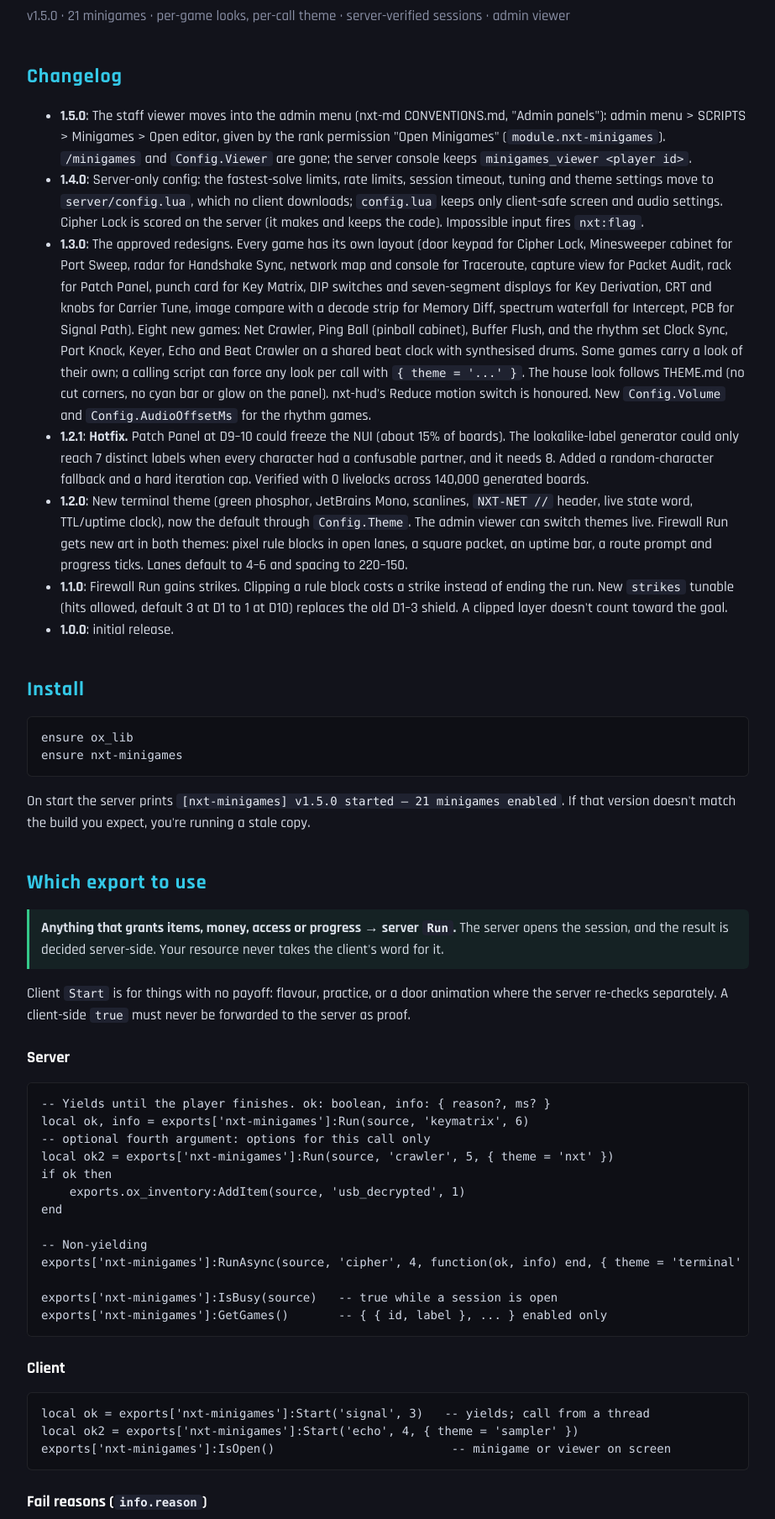
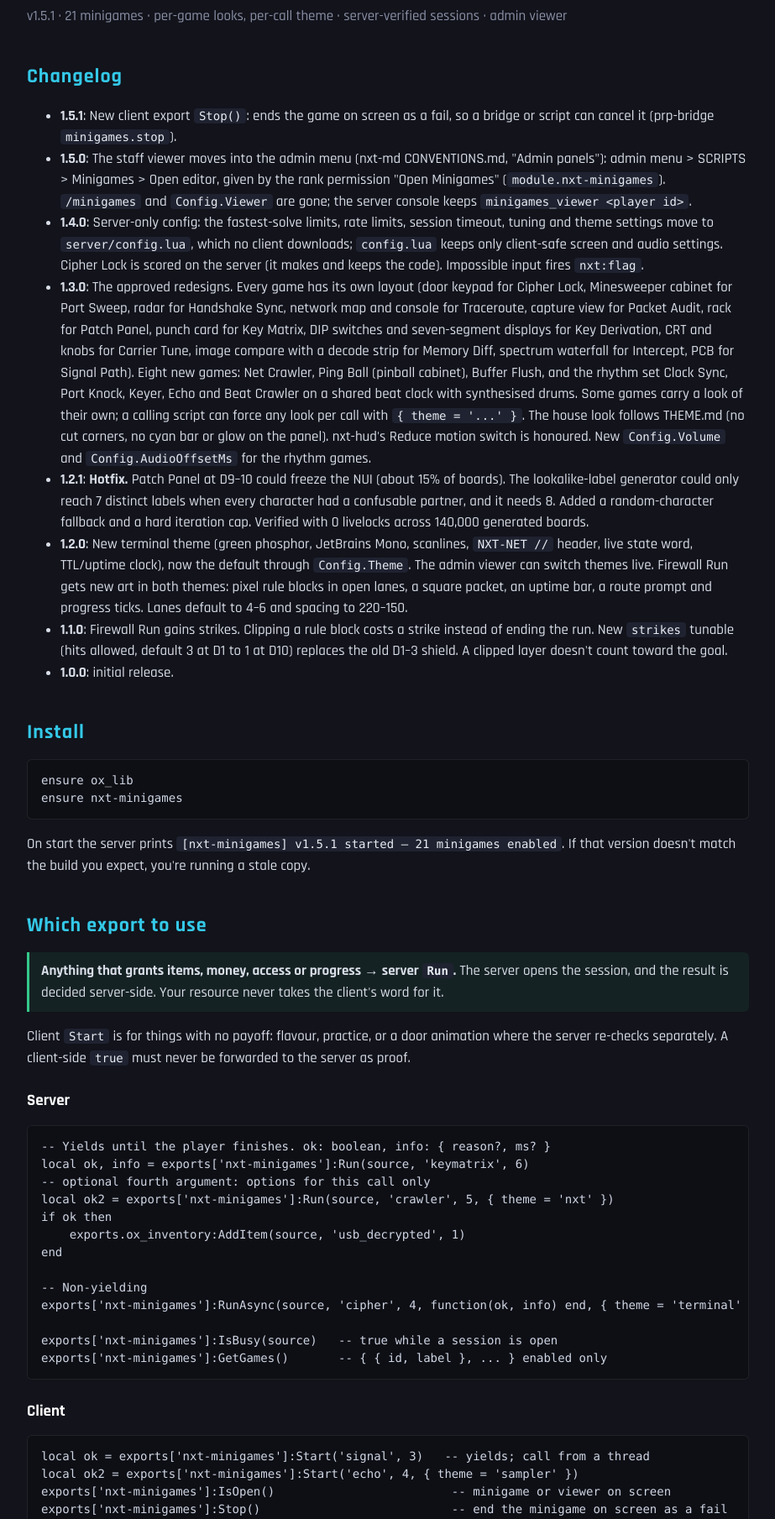
Before and after one commit to Jakobe93/nxt-minigames, a plain HTML site: page docs/reference.html in a window 1280 px wide. Shown: the part 94-1903 px from the top of the page at 84% size, without its empty margins (178-1101 px from the left). Drawn offline with Linux system fonts and the light colour scheme.

Commit message:
1.5.1: client export Stop ends the minigame on screen as a fail
For prp-bridge's minigames.stop and any script that has to cancel a game
(the player is cuffed, the job is interrupted). The session is reported
to the server as a fail ('stopped'), so nothing is left open.

Co-Authored-By: Claude Opus 5.5 <noreply@anthropic.com>
Claude-Session: https://claude.ai/code/session_012CqZgA4xaUqGZnsAEVid6z

```diff
--- a/contracts.json
+++ b/contracts.json
@@ -1,6 +1,6 @@
 {
   "resource": "nxt-minigames",
-  "version": "1.5.0",
+  "version": "1.5.1",
   "aliases": [],
   "dependencies": [
     "ox_lib"
@@ -9,7 +9,8 @@
     "exports": {
       "client": [
         "IsOpen",
-        "Start"
+        "Start",
+        "Stop"
       ],
       "server": [
         "GetGames",
--- a/docs/reference.html
+++ b/docs/reference.html
@@ -16,10 +16,11 @@ td{border-bottom:1px solid rgba(255,255,255,.06);padding:7px 8px;vertical-align:
 .ok{border-left:3px solid #34c98a;background:rgba(52,201,138,.08);padding:10px 14px;border-radius:0 6px 6px 0;margin:14px 0}
 </style></head><body><main>
 <h1>nxt-minigames</h1>
-<p class="sub">v1.5.0 · 21 minigames · per-game looks, per-call theme · server-verified sessions · admin viewer</p>
+<p class="sub">v1.5.1 · 21 minigames · per-game looks, per-call theme · server-verified sessions · admin viewer</p>
 
 <h2>Changelog</h2>
-<ul><li><b>1.5.0</b>: The staff viewer moves into the admin menu (nxt-md CONVENTIONS.md, "Admin panels"): admin menu &gt; SCRIPTS &gt; Minigames &gt; Open editor, given by the rank permission "Open Minigames" (<code>module.nxt-minigames</code>). <code>/minigames</code> and <code>Config.Viewer</code> are gone; the server console keeps <code>minigames_viewer &lt;player id&gt;</code>.</li>
+<ul><li><b>1.5.1</b>: New client export <code>Stop()</code>: ends the game on screen as a fail, so a bridge or script can cancel it (prp-bridge <code>minigames.stop</code>).</li>
+<li><b>1.5.0</b>: The staff viewer moves into the admin menu (nxt-md CONVENTIONS.md, "Admin panels"): admin menu &gt; SCRIPTS &gt; Minigames &gt; Open editor, given by the rank permission "Open Minigames" (<code>module.nxt-minigames</code>). <code>/minigames</code> and <code>Config.Viewer</code> are gone; the server console keeps <code>minigames_viewer &lt;player id&gt;</code>.</li>
 <li><b>1.4.0</b>: Server-only config: the fastest-solve limits, rate limits, session timeout, tuning and theme settings move to <code>server/config.lua</code>, which no client downloads; <code>config.lua</code> keeps only client-safe screen and audio settings. Cipher Lock is scored on the server (it makes and keeps the code). Impossible input fires <code>nxt:flag</code>.</li>
 <li><b>1.3.0</b>: The approved redesigns. Every game has its own layout (door keypad for Cipher Lock, Minesweeper cabinet for Port Sweep, radar for Handshake Sync, network map and console for Traceroute, capture view for Packet Audit, rack for Patch Panel, punch card for Key Matrix, DIP switches and seven-segment displays for Key Derivation, CRT and knobs for Carrier Tune, image compare with a decode strip for Memory Diff, spectrum waterfall for Intercept, PCB for Signal Path). Eight new games: Net Crawler, Ping Ball (pinball cabinet), Buffer Flush, and the rhythm set Clock Sync, Port Knock, Keyer, Echo and Beat Crawler on a shared beat clock with synthesised drums. Some games carry a look of their own; a calling script can force any look per call with <code>{ theme = '...' }</code>. The house look follows THEME.md (no cut corners, no cyan bar or glow on the panel). nxt-hud's Reduce motion switch is honoured. New <code>Config.Volume</code> and <code>Config.AudioOffsetMs</code> for the rhythm games.</li>
 <li><b>1.2.1</b>: <b>Hotfix.</b> Patch Panel at D9–10 could freeze the NUI (about 15% of boards). The lookalike-label generator could only reach 7 distinct labels when every character had a confusable partner, and it needs 8. Added a random-character fallback and a hard iteration cap. Verified with 0 livelocks across 140,000 generated boards.</li>
@@ -29,7 +30,7 @@ td{border-bottom:1px solid rgba(255,255,255,.06);padding:7px 8px;vertical-align:
 <h2>Install</h2>
 <pre>ensure ox_lib
 ensure nxt-minigames</pre>
-<p>On start the server prints <code>[nxt-minigames] v1.5.0 started — 21 minigames enabled</code>. If that version doesn't match the build you expect, you're running a stale copy.</p>
+<p>On start the server prints <code>[nxt-minigames] v1.5.1 started — 21 minigames enabled</code>. If that version doesn't match the build you expect, you're running a stale copy.</p>
 
 <h2>Which export to use</h2>
 <div class="ok"><b>Anything that grants items, money, access or progress → server <code>Run</code>.</b> The server opens the session, and the result is decided server-side. Your resource never takes the client's word for it.</div>
@@ -53,7 +54,8 @@ exports['nxt-minigames']:GetGames()       -- { { id, label }, ... } enabled only
 <h3>Client</h3>
 <pre>local ok = exports['nxt-minigames']:Start('signal', 3)   -- yields; call from a thread
 local ok2 = exports['nxt-minigames']:Start('echo', 4, { theme = 'sampler' })
-exports['nxt-minigames']:IsOpen()                         -- minigame or viewer on screen</pre>
+exports['nxt-minigames']:IsOpen()                         -- minigame or viewer on screen
+exports['nxt-minigames']:Stop()                           -- end the minigame on screen as a fail</pre>
 
 <h3>Fail reasons (<code>info.reason</code>)</h3>
 <table><tr><th>Reason</th><th>Meaning</th></tr>
```
Also changed, not shown: 5 other files.
